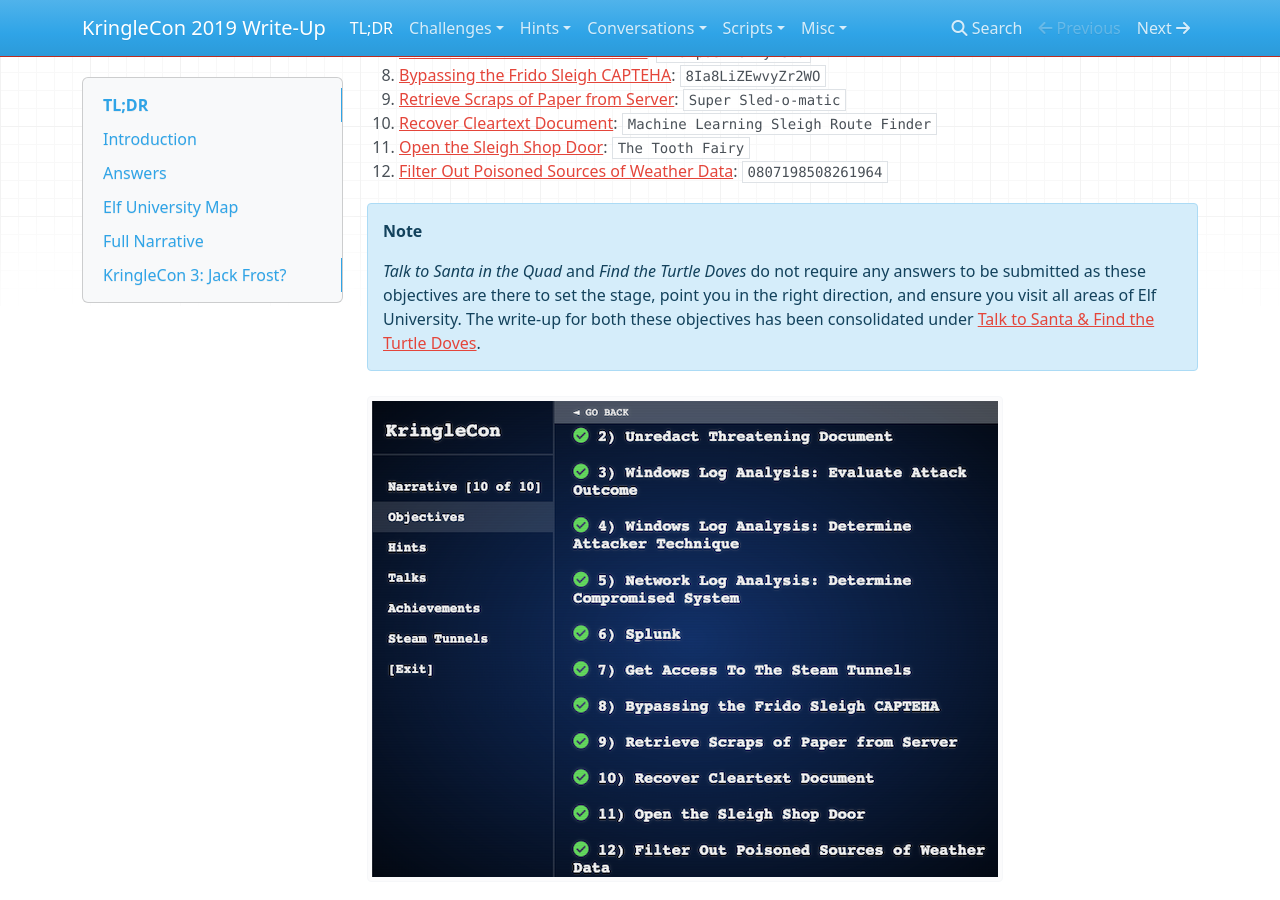
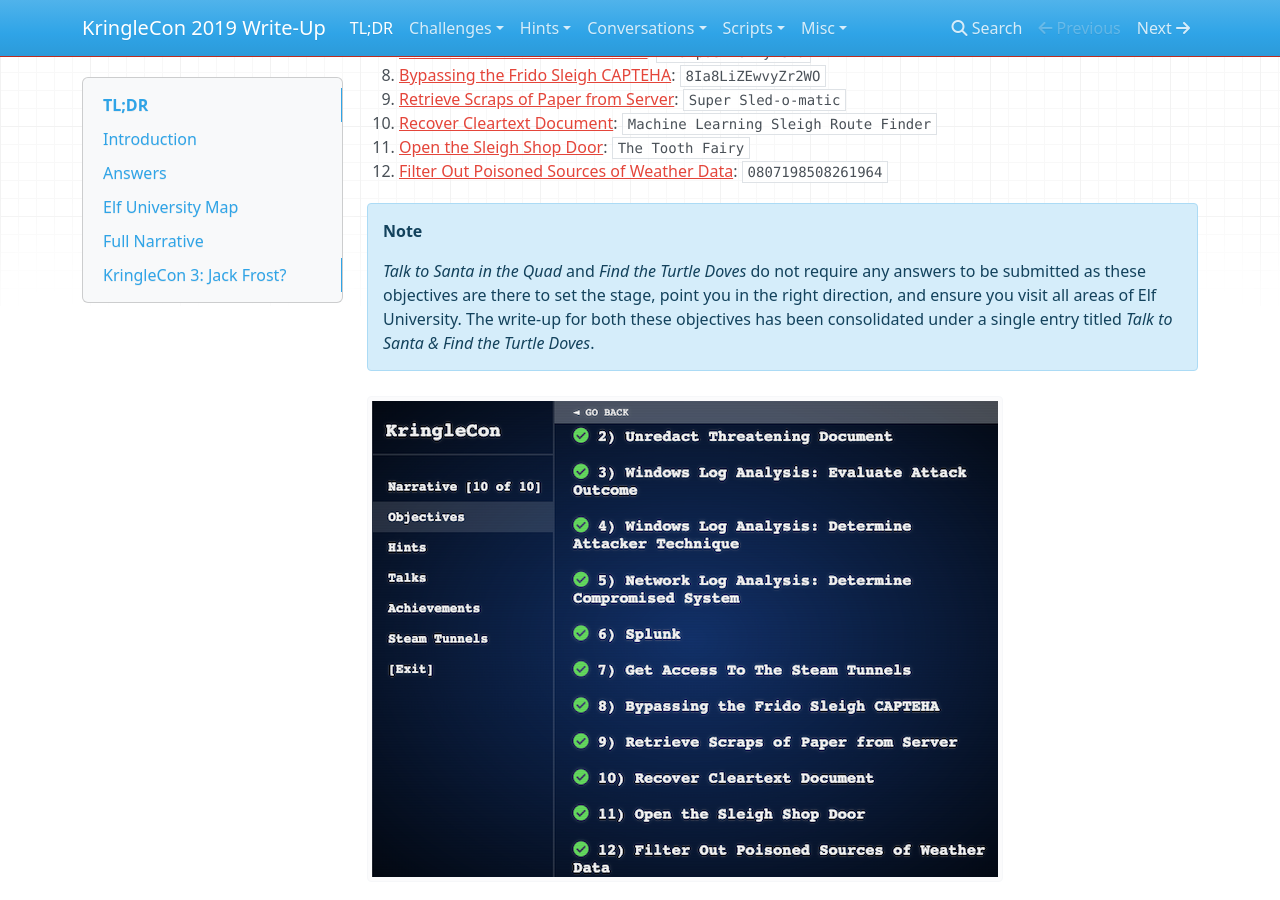
Before and after one commit to crahan/HolidayHackChallenge2019, an MkDocs documentation site: the page built from docs/index.md, in a window 1280 px wide and 900 px high, scrolled down 717 px. Built offline with MkDocs 1.6.1, drawn with Linux system fonts in a browser that asks for light colours; nearby versions of some CDN libraries.

Commit message:
Remove link

```diff
--- a/docs/index.md
+++ b/docs/index.md
@@ -23,7 +23,7 @@
 12. [Filter Out Poisoned Sources of Weather Data](./challenges/c12/): `0807198508261964`
 
 !!! note "Note"
-    *Talk to Santa in the Quad* and *Find the Turtle Doves* do not require any answers to be submitted as these objectives are there to set the stage, point you in the right direction, and ensure you visit all areas of Elf University. The write-up for both these objectives has been consolidated under [Talk to Santa & Find the Turtle Doves](./challenges/c1/).
+    *Talk to Santa in the Quad* and *Find the Turtle Doves* do not require any answers to be submitted as these objectives are there to set the stage, point you in the right direction, and ensure you visit all areas of Elf University. The write-up for both these objectives has been consolidated under a single entry titled *Talk to Santa & Find the Turtle Doves*.
 
 ![Challenges](./img/misc/objectives.png)
 
```
